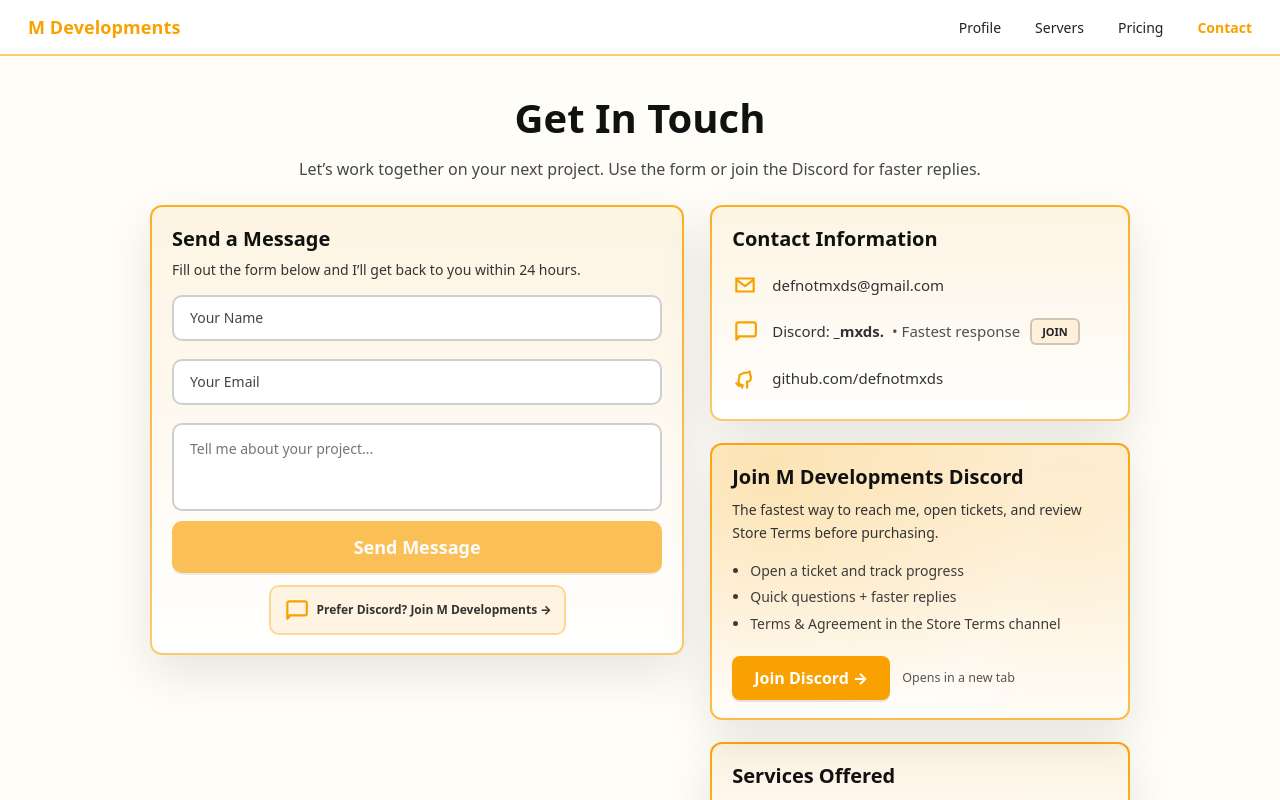
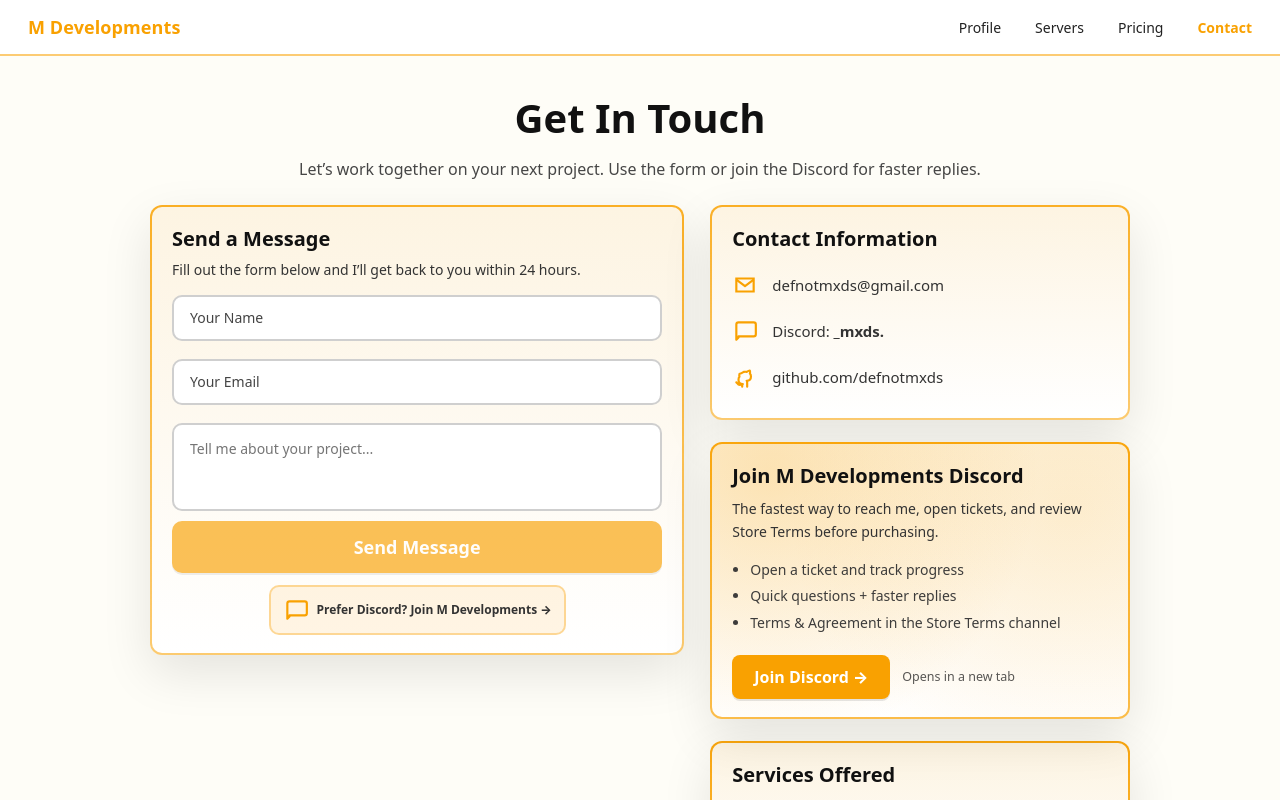
Before and after one commit to jmgee/mxdswebsite, a Next.js app: page /contact in a window 1280 px wide. Shown: the top 800 px of the page. Built offline with nearby package versions, Linux system fonts and the light colour scheme.

Commit message:
Update page.tsx

```diff
--- a/src/app/contact/page.tsx
+++ b/src/app/contact/page.tsx
@@ -69,6 +69,7 @@
           Let’s work together on your next project. Use the form or join the Discord for faster replies.
         </p>
       </div>
+
       <div className="mxds-contactGrid">
         <section className="mxds-card">
           <h3 className="mxds-cardTitle" style={{ fontSize: 20, marginBottom: 6 }}>
@@ -77,6 +78,7 @@
           <p className="mxds-cardText" style={{ marginTop: 0 }}>
             Fill out the form below and I’ll get back to you within 24 hours.
           </p>
+
           {(status === "sent" || status === "error") && (
             <div
               className="mxds-cardText"
@@ -96,6 +98,7 @@
                 : errorMsg || "Failed to send message."}
             </div>
           )}
+
           <form onSubmit={onSubmit}>
             <div className="mxds-formStack">
               <input
@@ -105,6 +108,7 @@
                 onChange={(e) => setName(e.target.value)}
                 autoComplete="name"
               />
+
               <input
                 className="mxds-formField"
                 placeholder="Your Email"
@@ -113,6 +117,7 @@
                 autoComplete="email"
                 inputMode="email"
               />
+
               <textarea
                 className="mxds-formArea"
                 placeholder="Tell me about your project..."
@@ -120,6 +125,7 @@
                 onChange={(e) => setMessage(e.target.value)}
               />
             </div>
+
             <button
               className="mxds-sendBtn"
               type="submit"
@@ -131,6 +137,8 @@
             >
               {status === "sending" ? "Sending..." : "Send Message"}
             </button>
+
+            {/* Mini Discord CTA under the form */}
             <div style={{ marginTop: 12, display: "flex", justifyContent: "center" }}>
               <a
                 href={DISCORD_INVITE}
@@ -157,6 +165,7 @@
             </div>
           </form>
         </section>
+
         <div className="mxds-sideStack">
           <section className="mxds-card">
             <h3 className="mxds-cardTitle" style={{ fontSize: 20 }}>
@@ -169,41 +178,17 @@
               </span>
               <span>defnotmxds@gmail.com</span>
             </div>
-            <a
-              href={DISCORD_INVITE}
-              target="_blank"
-              rel="noreferrer"
-              className="mxds-contactRow"
-              style={{
-                textDecoration: "none",
-                borderRadius: 10,
-                padding: "10px 12px",
-                marginLeft: -12,
-                marginRight: -12,
-                transition: "background 160ms ease",
-              }}
-              aria-label="Join M Developments Discord (opens in a new tab)"
-              onMouseEnter={(e) => ((e.currentTarget.style.background = "rgba(249,161,1,0.08)"))}
-              onMouseLeave={(e) => ((e.currentTarget.style.background = "transparent"))}
-            >
+
+            {/* Clean Discord row (no JOIN pill, no extra text) */}
+            <div className="mxds-contactRow">
               <span className="mxds-icon" aria-hidden="true">
                 <IconChat />
               </span>
-              <span style={{ display: "flex", alignItems: "center", gap: 10, flexWrap: "wrap" }}>
-                <span>
-                  Discord: <strong>_mxds.</strong>
-                  <span style={{ marginLeft: 8, opacity: 0.85 }}>• Fastest response</span>
-                </span>
+              <span>
+                Discord: <strong>_mxds.</strong>
+              </span>
+            </div>
 
-                <span
-                  className="mxds-tag"
-                  style={{ marginLeft: "auto" }}
-                  aria-hidden="true"
-                >
-                  JOIN
-                </span>
-              </span>
-            </a>
             <div className="mxds-contactRow">
               <span className="mxds-icon" aria-hidden="true">
                 <IconGithub />
@@ -211,12 +196,11 @@
               <span>github.com/defnotmxds</span>
             </div>
           </section>
+
+          {/* Keep the Discord panel (as requested) */}
           <section
             className="mxds-card mxds-cardAccent"
-            style={{
-              position: "relative",
-              overflow: "hidden",
-            }}
+            style={{ position: "relative", overflow: "hidden" }}
           >
             <div
               aria-hidden="true"
@@ -255,7 +239,14 @@
                   Join Discord →
                 </a>
 
-                <span style={{ marginLeft: 12, fontSize: 12.5, color: "rgba(17,17,17,0.70)", alignSelf: "center" }}>
+                <span
+                  style={{
+                    marginLeft: 12,
+                    fontSize: 12.5,
+                    color: "rgba(17,17,17,0.70)",
+                    alignSelf: "center",
+                  }}
+                >
                   Opens in a new tab
                 </span>
               </div>
```
